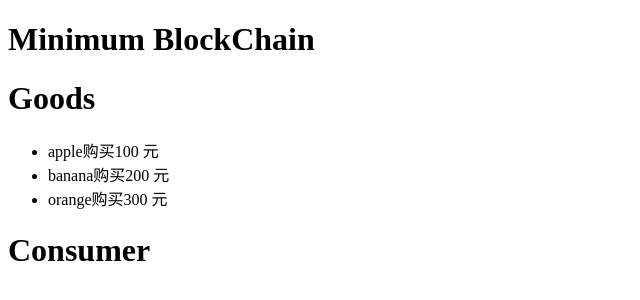
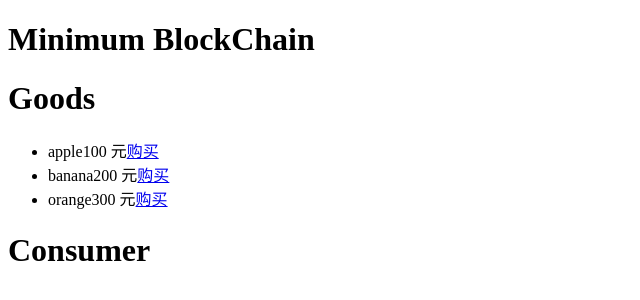
Before and after one commit to kongmingLatern/BlockChain, a Vue app: page / in a window 1280 px wide. Shown: the top 300 px of the page, without its empty margins (0-640 px from the left). Built offline with nearby package versions, Linux system fonts and the light colour scheme.

Commit message:
chore: add id param

```diff
--- a/src/components/GoosItmes.vue
+++ b/src/components/GoosItmes.vue
@@ -2,8 +2,8 @@
   <li v-for="item in goods" :key="item.name">
     <div flex flex-row justify-between w-50>
       <span class="">{{ item.name }}</span>
-      <span class="">购买</span>
       <span class="">{{ item.price }} 元</span>
+      <router-link to="" decoration-none>购买</router-link>
     </div>
   </li>
 </template>
@@ -11,6 +11,7 @@
 <script setup lang='ts'>
 defineProps<{
   goods: {
+    id: number | string,
     name: string;
     price: number;
   }[]
--- a/src/views/Provider.vue
+++ b/src/views/Provider.vue
@@ -11,14 +11,17 @@ import { reactive } from "vue";
 import GoosItmes from "../components/GoosItmes.vue";
 const goodsItem = reactive([
   {
+    id: 1,
     name: "apple",
     price: 100,
   },
   {
+    id: 2,
     name: "banana",
     price: 200,
   },
   {
+    id: 3,
     name: "orange",
     price: 300,
   },
--- a/vite.config.ts
+++ b/vite.config.ts
@@ -4,7 +4,7 @@ import { defineConfig } from 'vite'
 import vue from '@vitejs/plugin-vue'
 import Unocss from 'unocss/vite'
 import { presetAttributify, presetUno } from 'unocss'
-// https://vitejs.dev/config/
+
 export default defineConfig({
   plugins: [
     vue(),
```
